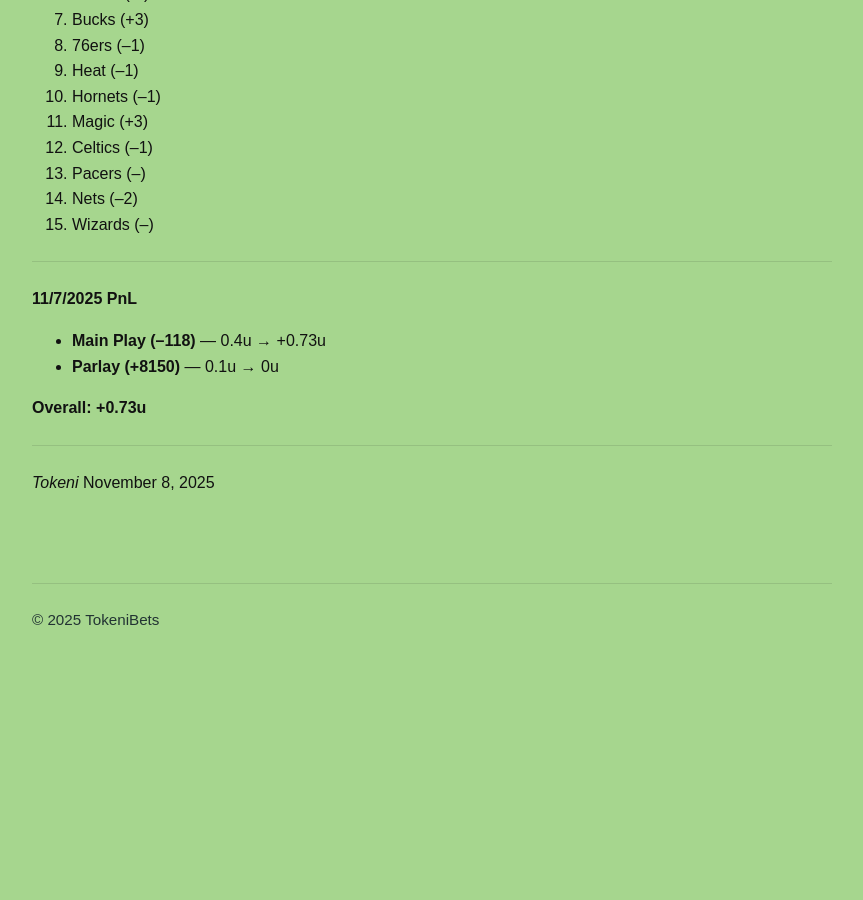
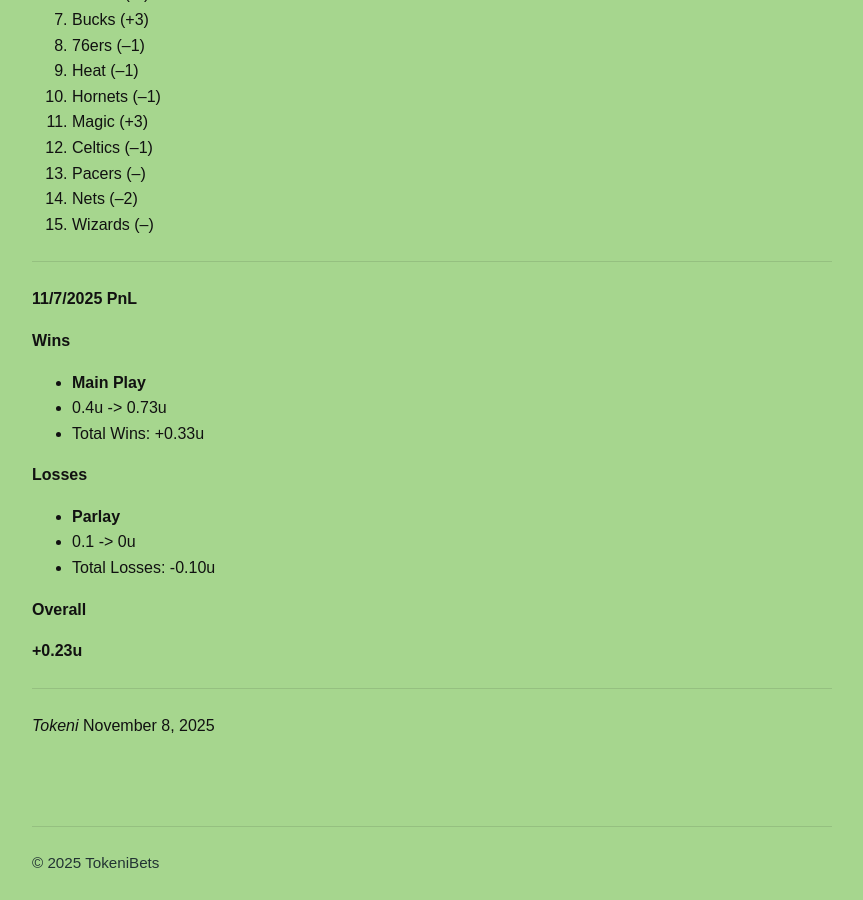
Before and after one commit to tokenibets/tokenibets.github.io, a Jekyll site: the page built from _posts/analysis/2025-11-07-analysis.md, in a window 1280 px wide and 900 px high, scrolled down 1718 px. Shown: the whole window, without its empty margins (208-1071 px from the left). Built offline with Jekyll 4.4.1, drawn with Linux system fonts in a browser that asks for light colours; before the commit the page ends 2375 px from its top, so only the background shows below that.

Commit message:
Update 2025-11-07-analysis.md

```diff
--- a/_posts/analysis/2025-11-07-analysis.md
+++ b/_posts/analysis/2025-11-07-analysis.md
@@ -88,10 +88,22 @@ categories: [analysis]
 
 **11/7/2025 PnL**
 
-* **Main Play (–118)** — 0.4u → +0.73u
-* **Parlay (+8150)** — 0.1u → 0u
+**Wins**
 
-**Overall:** **+0.73u**
+* **Main Play**
+* 0.4u -> 0.73u
+* Total Wins: +0.33u
+
+**Losses**
+
+* **Parlay**
+* 0.1 -> 0u
+* Total Losses: -0.10u
+
+**Overall**
+
+**+0.23u**
+
 
 
 ---
```
